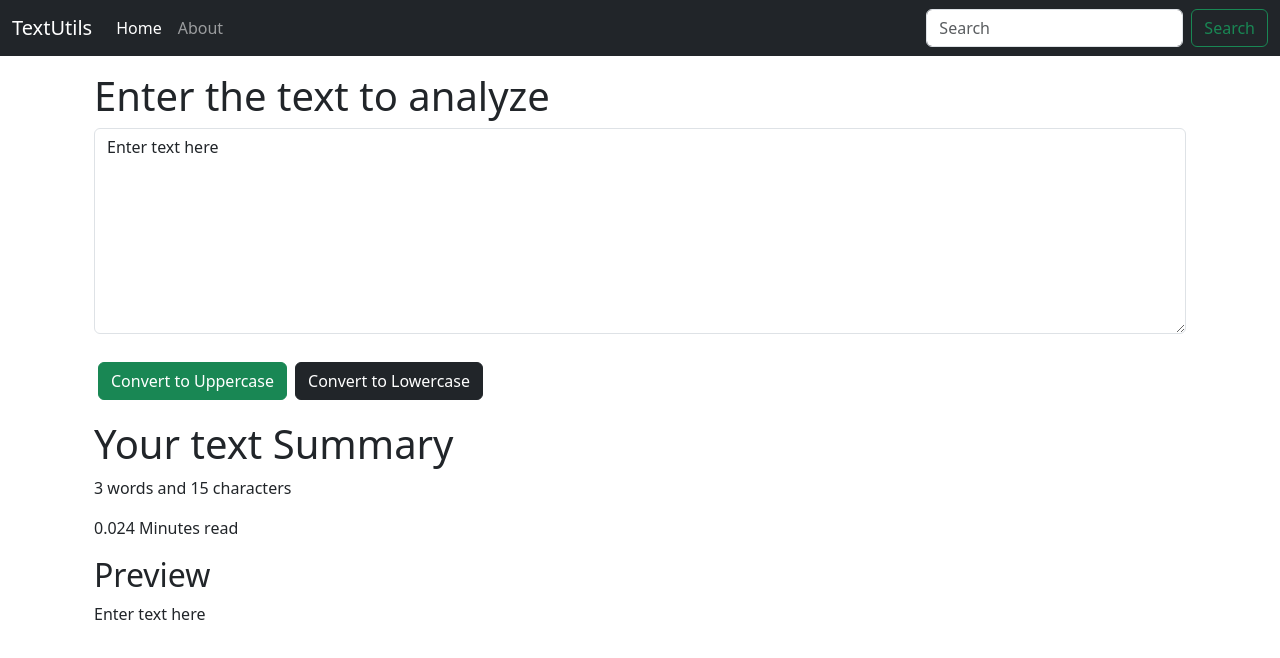
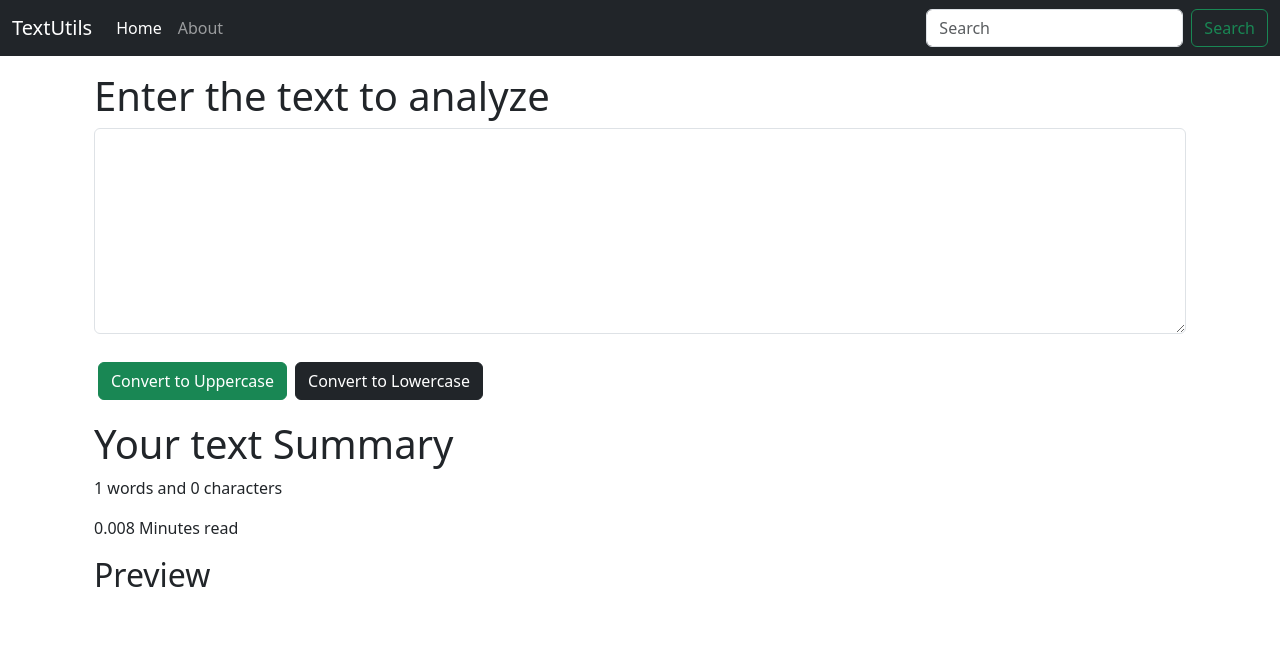
Before and after one commit to m-shahmeer/TextUtil, a React (Create React App) app: page / in a window 1280 px wide. Shown: the top 658 px of the page. Built offline with nearby package versions, Linux system fonts and the light colour scheme.

Commit message:
Changed default textbox text

```diff
--- a/src/components/TextForm.js
+++ b/src/components/TextForm.js
@@ -16,7 +16,7 @@ export default function (props) {
     setText(newText);
   }
 
-  const [text, setText] = useState('Enter text here');
+  const [text, setText] = useState('');
 
   return (
     <>
```
